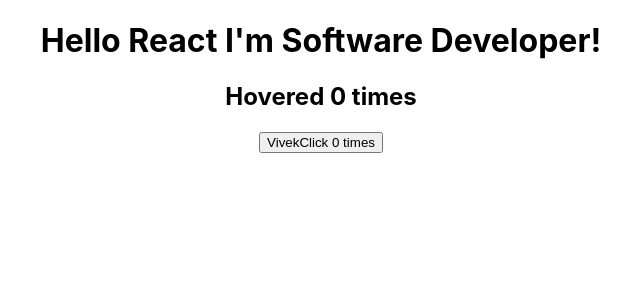
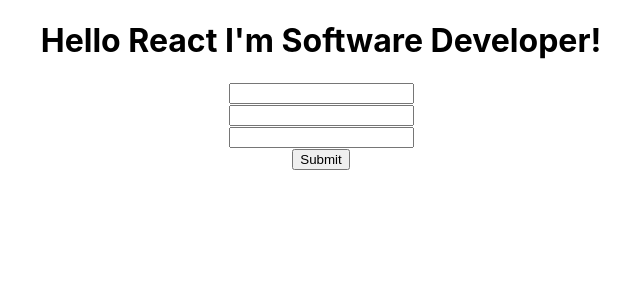
Before and after one commit to vkp3012/Basic-React, a React (Create React App) app in the folder client/: page / in a window 1280 px wide. Shown: the top 300 px of the page, without its empty margins (319-959 px from the left). Built offline with nearby package versions, Linux system fonts and the light colour scheme.

Commit message:
get and post request is done

```diff
--- a/client/package.json
+++ b/client/package.json
@@ -6,6 +6,7 @@
     "@testing-library/jest-dom": "^5.16.5",
     "@testing-library/react": "^13.4.0",
     "@testing-library/user-event": "^13.5.0",
+    "axios": "^1.3.6",
     "react": "^18.2.0",
     "react-dom": "^18.2.0",
     "react-scripts": "5.0.1",
--- a/client/src/App.js
+++ b/client/src/App.js
@@ -1,8 +1,16 @@
 import './App.css';
+import PostForm from './components/Http/PostForm';
+// import ComponentC from './components/Context/ComponentC';
+// import { UserProvider } from './components/Context/UserContext';
+// import PostList from './components/Http/PostList';
 // import ErrorBoundary from './components/ErrorBoundary/ErrorBoundary';
 // import Hero from './components/ErrorBoundary/Hero';
-import ClickCounter from './components/HOC/ClickCounter';
-import HoverCounter from './components/HOC/HoverCounter';
+// import ClickCounter from './components/HOC/ClickCounter';
+// import HoverCounter from './components/HOC/HoverCounter';
+// import ClickCounterTwo from './components/RenderProps/ClickCounterTwo';
+// import Counter from './components/RenderProps/Counter';
+// import HoverCounterTwo from './components/RenderProps/HoverCounterTwo';
+// import User from './components/RenderProps/User';
 // import PortalDemo from './components/Portal/PortalDemo';
 // import FRParent from './components/Refs/FRParent';
 // import FocusInput from './components/Refs/FocusInput';
@@ -28,8 +36,28 @@
   return (
     <div className="App">
         <h1>Hello React I'm Software Developer!</h1>
-        <HoverCounter/>
-        <ClickCounter name="Vivek"/>
+        {/* <PostList/> */}
+        <PostForm/>
+        {/* <UserProvider value="Vivek">
+          <ComponentC/>
+        </UserProvider> */}
+        {/* <Counter
+          render={(count,incrementCount)=>(
+            <ClickCounterTwo count={count} incrementCount={incrementCount} />
+          )}
+        />
+        <Counter
+          render={(count,incrementCount)=>(
+            <HoverCounterTwo count={count} incrementCount={incrementCount} />
+          )}
+        /> */}
+        {/* <HoverCounter/>
+        <ClickCounter name="Vivek"/> */}
+        {/* <ClickCounterTwo/>
+        <HoverCounterTwo/>
+        <ErrorBoundary>
+          <User render={(isLoggedIn)=>isLoggedIn ? "Vivek" : "Guest"}/>
+        </ErrorBoundary> */}
         {/* <ErrorBoundary>
           <Hero heroName="superman"/>
         </ErrorBoundary> */}
--- /dev/null
+++ b/client/src/components/Context/ComponentC.js
@@ -0,0 +1,14 @@
+import React, { Component } from 'react'
+import ComponentE from './ComponentE'
+
+class ComponentC extends Component {
+    render() {
+        return (
+        <div>
+            <ComponentE/>
+        </div>
+        )
+    }
+}
+
+export default ComponentC
--- /dev/null
+++ b/client/src/components/Context/UserContext.js
@@ -0,0 +1,9 @@
+import React from "react"
+
+const UserContext = React.createContext();
+
+const UserProvider = UserContext.Provider
+const UserConsumer = UserContext.Consumer
+
+export {UserProvider,UserConsumer}
+export default UserContext
--- /dev/null
+++ b/client/src/components/Http/PostForm.js
@@ -0,0 +1,66 @@
+import React, { Component } from 'react'
+import axios from 'axios'
+class PostForm extends Component {
+
+    constructor(props) {
+        super(props)
+        this.state = {
+            userId : "",
+            title : "",
+            body : ""
+        }
+    }
+
+    changeHandler = (e) => {
+        this.setState({[e.target.name]:e.target.value})
+    }
+
+    submitHandler = (e) => {
+        e.preventDefault()
+        console.log(this.state)
+        axios.post("https://jsonplaceholder.typicode.com/posts",this.state)
+            .then(response=>{
+                console.log(response);
+            })
+            .catch(error => {
+                console.log(error);
+            })
+    }
+
+    render() {
+        const { userId,title,body } = this.state
+        return (
+        <div>
+            <form onSubmit={this.submitHandler}>
+                <div>
+                    <input
+                        type='text'
+                        name='userId'
+                        value={userId}
+                        onChange={ this.changeHandler }
+                    />
+                </div>
+                <div>
+                    <input
+                        type='text'
+                        name='title'
+                        value={title}
+                        onChange={ this.changeHandler }
+                    />
+                </div>
+                <div>
+                    <input
+                        type='text'
+                        name='body'
+                        value={body}
+                        onChange={ this.changeHandler }
+                    />
+                </div>
+                <button type="submit">Submit</button>
+            </form>
+        </div>
+        )
+    }
+}
+
+export default PostForm
--- /dev/null
+++ b/client/src/components/Http/PostList.js
@@ -0,0 +1,41 @@
+import React, { Component } from 'react'
+import axios from "axios"
+
+class PostList extends Component {
+    constructor(props) {
+        super(props)
+        this.state = {
+            posts : [],
+            errorMsg : ""
+        }
+    }
+
+    componentDidMount(){
+        axios.get("https://jsonplaceholder.typicode.com/posts")
+        .then(response => {
+            console.log(response)
+            this.setState({posts : response.data})
+        })
+        .catch(error => {
+            console.log(error)
+            this.setState({errorMsg : "Error Retrieving Data"})
+        })
+    }
+
+    render() {
+        const { posts,errorMsg } = this.state
+        return (
+        <div>
+            List of Post
+            {
+                posts.length ?
+                posts.map(post => <div key={post.id}>{post.title}</div>):
+                null
+            }
+            { errorMsg ? <div>{errorMsg}</div> : null}
+        </div>
+        )
+    }
+}
+
+export default PostList
--- /dev/null
+++ b/client/src/components/RenderProps/ClickCounterTwo.js
@@ -0,0 +1,29 @@
+import React, { Component } from 'react'
+
+class ClickCounterTwo extends Component {
+    // constructor(props) {
+    //     super(props)
+
+    //     this.state = {
+    //         count : 0
+    //     }
+    // }
+
+    // incrementCount = () => {
+    //     this.setState(prevState => {
+    //         return { count : prevState.count + 1}
+    //     })
+    // }
+
+    render() {
+        // const {count} = this.state
+        const {count,incrementCount} = this.props
+        return (
+        <div>
+            <button onClick={incrementCount}>Clicked {count} times</button>
+        </div>
+        )
+    }
+}
+
+export default ClickCounterTwo
--- /dev/null
+++ b/client/src/components/RenderProps/Counter.js
@@ -0,0 +1,27 @@
+import React, { Component } from 'react'
+
+class Counter extends Component {
+    constructor(props) {
+        super(props)
+
+        this.state = {
+            count : 0
+        }
+    }
+
+    incrementCount = () => {
+        this.setState(prevState => {
+            return { count : prevState.count + 1}
+        })
+    }
+
+    render() {
+        return (
+        <div>
+            {this.props.render(this.state.count,this.incrementCount)}
+        </div>
+        )
+    }
+}
+
+export default Counter
--- /dev/null
+++ b/client/src/components/RenderProps/HoverCounterTwo.js
@@ -0,0 +1,29 @@
+import React, { Component } from 'react'
+
+class HoverCounterTwo extends Component {
+    // constructor(props) {
+    //     super(props)
+
+    //     this.state = {
+    //         count : 0
+    //     }
+    // }
+
+    // incrementCount = () => {
+    //     this.setState(prevState => {
+    //         return { count : prevState.count + 1}
+    //     })
+    // }
+
+    render() {
+        // const { count } = this.state
+        const { count,incrementCount } = this.props
+        return (
+        <div>
+            <h2 onMouseOver={incrementCount}>Hovered {count} times</h2>
+        </div>
+        )
+    }
+}
+
+export default HoverCounterTwo
--- /dev/null
+++ b/client/src/components/RenderProps/User.js
@@ -0,0 +1,11 @@
+import React, { Component } from 'react'
+
+class User extends Component {
+    render() {
+        return (
+        <div>{this.props.render(false)}</div>
+        )
+    }
+}
+
+export default User
```
Also changed, not shown: client/src/components/Context/ComponentE.js (added, +20 -0 lines), client/src/components/Context/ComponentF.js (added, +18 -0 lines), 1 other file (tests, documents, lock files or other folders).
